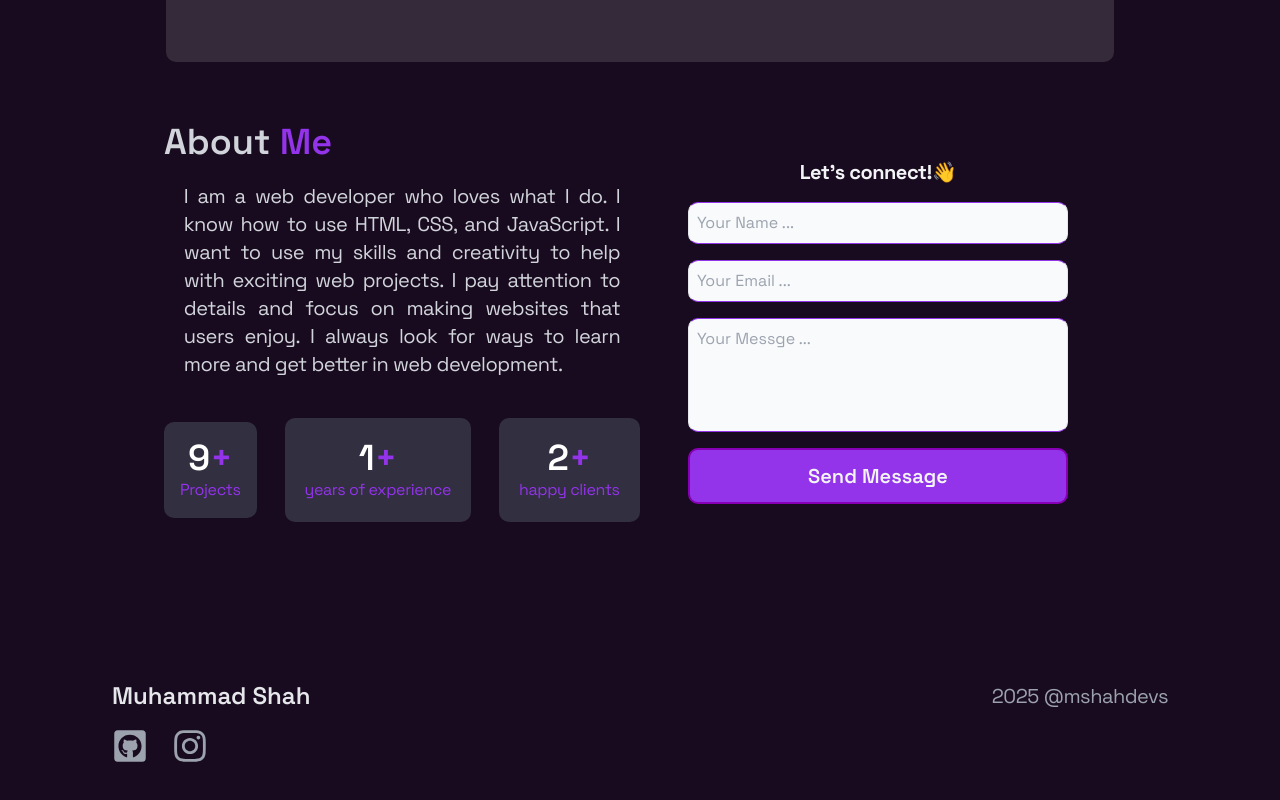
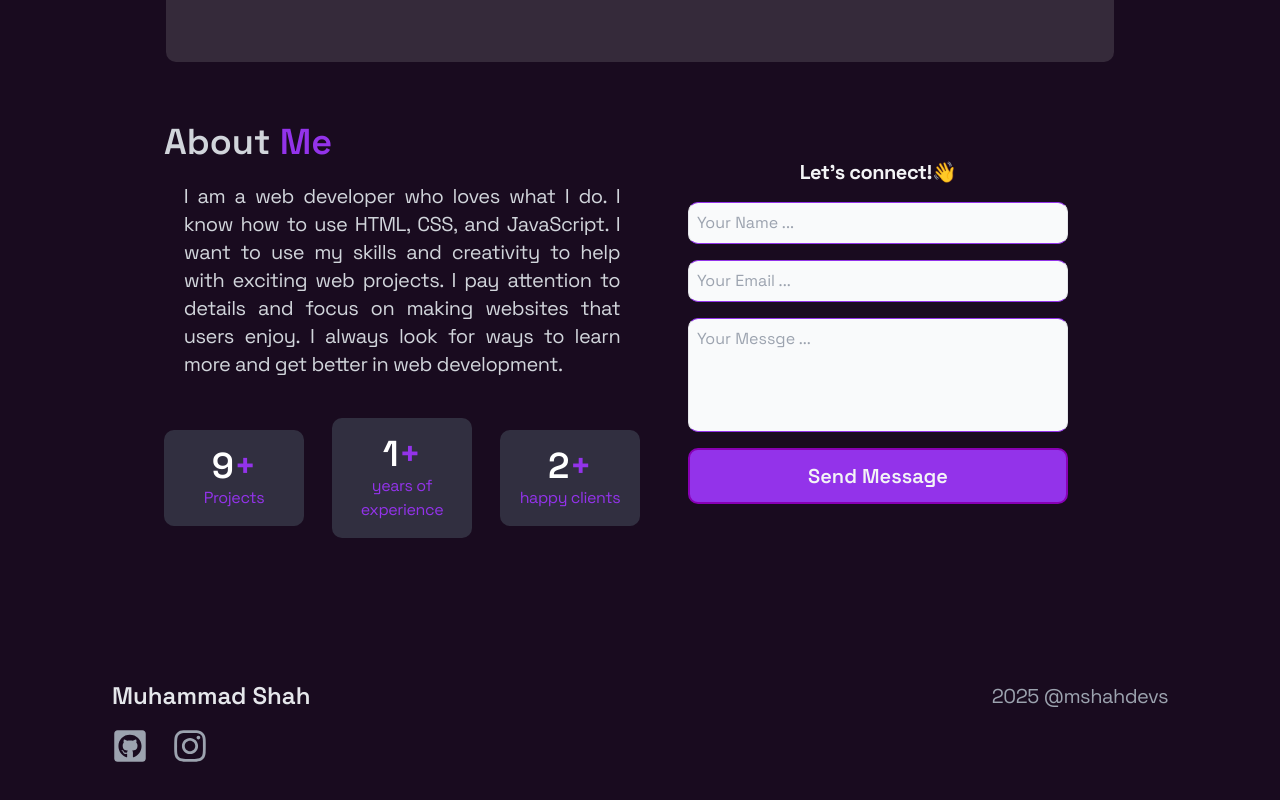
Before and after one commit to mshahdevs/ReactFolio, a React (Vite) app: page / in a window 1280 px wide. Shown: the part 3032-3832 px from the top of the page. Built offline with nearby package versions, Linux system fonts and the light colour scheme.

Commit message:
refactor Contact component for improved formatting and layout consistency

```diff
--- a/src/components/Contact.jsx
+++ b/src/components/Contact.jsx
@@ -1,5 +1,5 @@
-import React from 'react';
-import { Reveal } from './Reveal';
+import React from "react";
+import { Reveal } from "./Reveal";
 
 export function Contact() {
   return (
@@ -9,7 +9,7 @@ export function Contact() {
           <div>
             <div className='text-gray-300 my-3'>
               <h3 className='text-4xl text-left font-semibold mb-5'>
-                About <span>Me</span>{' '}
+                About <span>Me</span>{" "}
               </h3>
               <p className='text-justify leading-7 w-11/12 mx-auto'>
                 I am a web developer who loves what I do. I know how to use
@@ -20,8 +20,8 @@ export function Contact() {
                 development.
               </p>
             </div>
-            <div className='flex  mt-10 items-center gap-7'>
-              <div className='bg-gray-600/50 p-4 rounded-xl'>
+            <div className='flex flex-wrap mt-10 items-center gap-4 md:gap-7 justify-center md:justify-start'>
+              <div className='bg-gray-600/50 p-4 rounded-xl flex-1 min-w-[100px] text-center'>
                 <h3 className='md:text-4xl text-2xl font-semibold text-white'>
                   9<span>+</span>
                 </h3>
@@ -29,7 +29,7 @@ export function Contact() {
                   <span>Projects</span>
                 </p>
               </div>
-              <div className='bg-gray-600/50 p-5 rounded-xl'>
+              <div className='bg-gray-600/50 p-4 rounded-xl flex-1 min-w-[100px] text-center'>
                 <h3 className='md:text-4xl text-2xl font-semibold text-white'>
                   1<span>+</span>
                 </h3>
@@ -37,7 +37,7 @@ export function Contact() {
                   <span>years of experience</span>
                 </p>
               </div>
-              <div className='bg-gray-600/50 p-5 rounded-xl'>
+              <div className='bg-gray-600/50 p-4 rounded-xl flex-1 min-w-[100px] text-center'>
                 <h3 className='md:text-4xl text-2xl font-semibold text-white'>
                   2<span>+</span>
                 </h3>
@@ -54,7 +54,7 @@ export function Contact() {
             id='form'
           >
             <p className='text-gray-100 font-bold text-xl mb-2'>
-              Let's connect!👋{' '}
+              Let's connect!👋{" "}
             </p>
             <input
               type='text'
```
